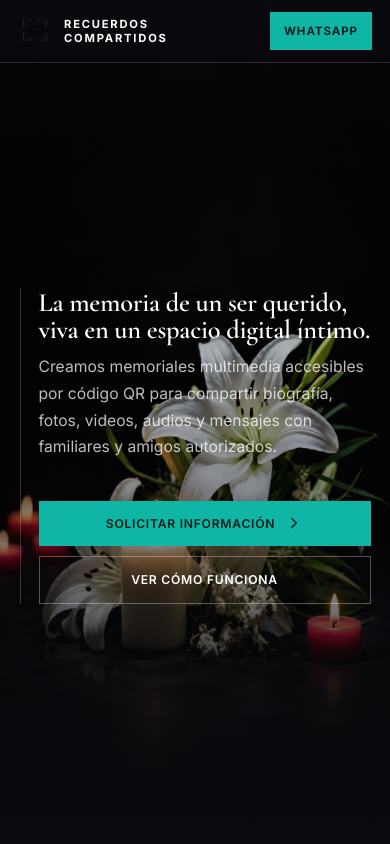
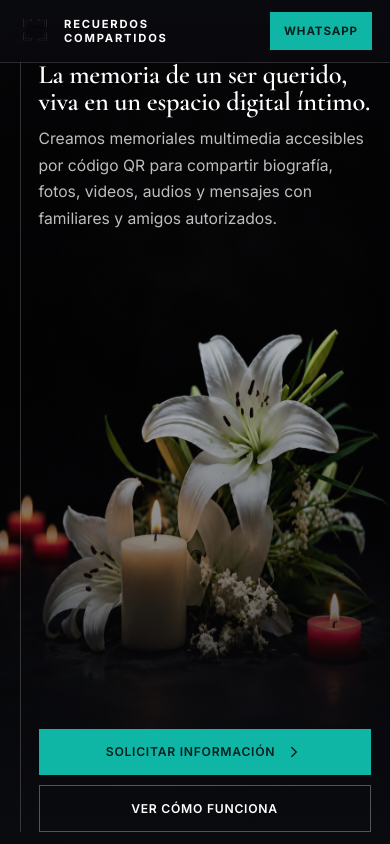
Before and after one commit to Guillemuhana/recuerdos-compartidos, a React (Vite) app: page / in a window 390 px wide. Shown: the top 844 px of the page. Built offline with nearby package versions, Linux system fonts and the light colour scheme.

Commit message:
Mobile: altura explicita en heroContent para fijar texto arriba y botones abajo

```diff
--- a/src/styles.css
+++ b/src/styles.css
@@ -198,7 +198,7 @@ footer{text-align:center;padding:34px;background:#070809;color:rgba(255,255,255,
   .hero{padding:60px 0 12px;min-height:100svh;display:flex;align-items:stretch}
   .heroBg{background:#0a0b0f url('/assets/imgcel.png') center top/cover no-repeat;top:58px}
   .heroBg::after{background:linear-gradient(180deg,rgba(7,7,10,.55),rgba(7,7,10,.3) 38%,rgba(7,7,10,.8))}
-  .heroContent{padding-left:18px;display:flex;flex-direction:column}
+  .heroContent{padding-left:18px;display:flex;flex-direction:column;min-height:calc(100svh - 72px)}
   .hero .pill{display:none}
   .hero h1{font-size:1.65rem;margin:2px 0 0}
   .hero p{font-size:.98rem;margin-top:10px}
```
